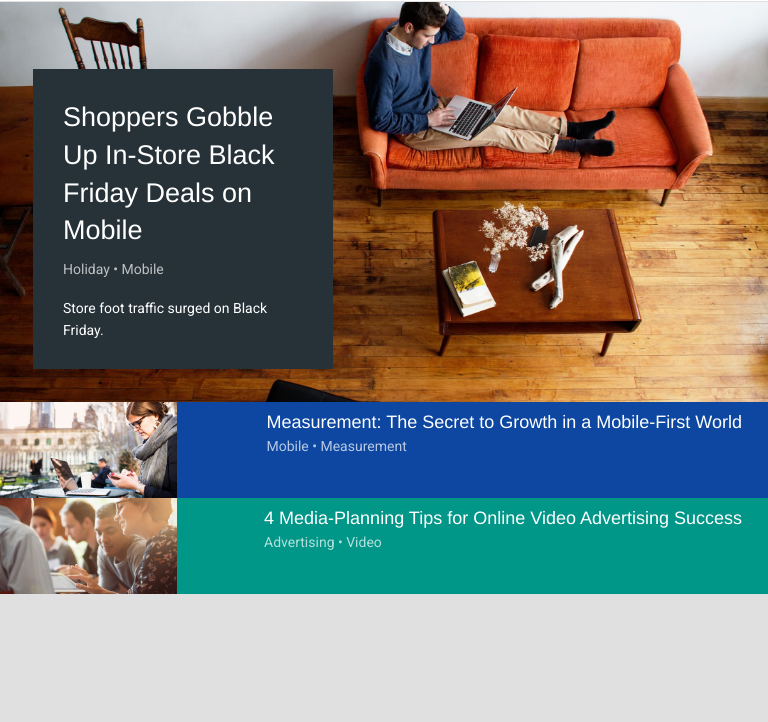
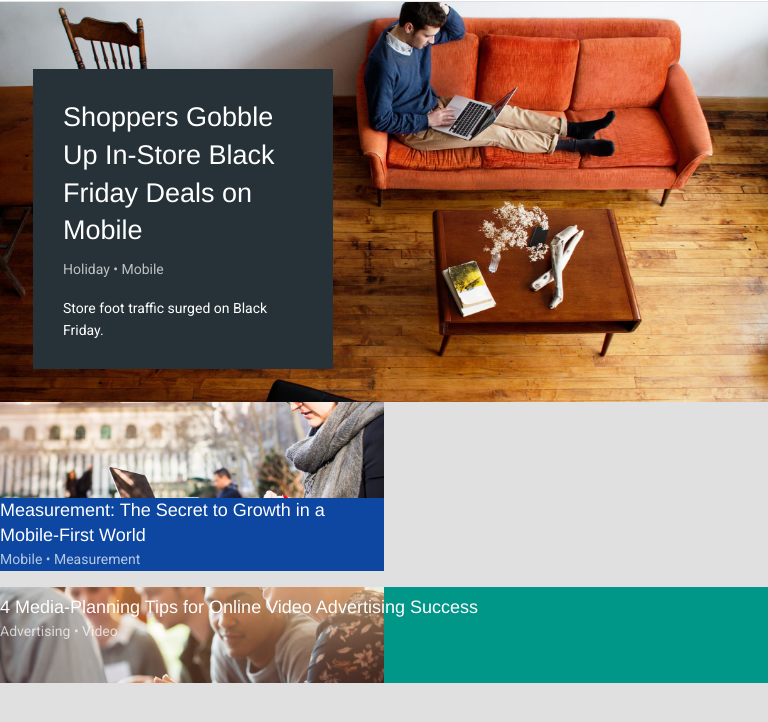
Before and after one commit to larrytun/CSS_Think-With-Google, a plain HTML site: page index.html in a window 768 px wide. Shown: the part 62-784 px from the top of the page. Drawn offline with Linux system fonts and the light colour scheme.

Commit message:
add styling to medium viewport allowing boxes to shift position

```diff
--- a/css/app.css
+++ b/css/app.css
@@ -14,7 +14,7 @@ body {
   margin-top: 18px;
 }
 
-@media screen and (max-width: 62.5em) {
+@media screen and (min-width: 37.439em) {
 
   button {
     float: right;
@@ -58,14 +58,11 @@ body {
   .textBox1 {
     color: white;
     margin: 0;
-    float: right;
-    max-width: 70vw;
-    margin-top: -5.5em;
-    margin-right: 26px;
+    max-width: 50vw;
   }
 
   .phone-lady {
-    max-width: 23vw;
+    max-width: 50vw;
     background-image: url("../img/phone-lady.jpg");
     background-size: cover;
     background-position: center;
@@ -74,22 +71,22 @@ body {
   }
 
   .mobile-chunk {
-    height: auto;
+    height: 40%;
     min-height: 6em;
     background-color: #0D47A1;
+    max-width: 50vw;
   }
 
   .textBox2 {
     color: white;
     margin: 0;
-    float: right;
     max-width: 70vw;
     margin-top: -5.5em;
     margin-right: 26px;
   }
 
   .tech-folks {
-    max-width: 23vw;
+    max-width: 50vw;
     background-image: url("../img/tech-folks.jpg");
     background-size: cover;
     background-position: center;
--- a/index.html
+++ b/index.html
@@ -22,6 +22,7 @@
         </svg></button>
       </div>
     </div>
+    <div class="wrapper">
     <div class="holiday-chunk">
       <div class="couch-dude">
       </div>
@@ -57,6 +58,7 @@
         <p class="subheader2">Advertising • Video</p>
       </div>
     </div>
+    </div>
 
 
 
```
